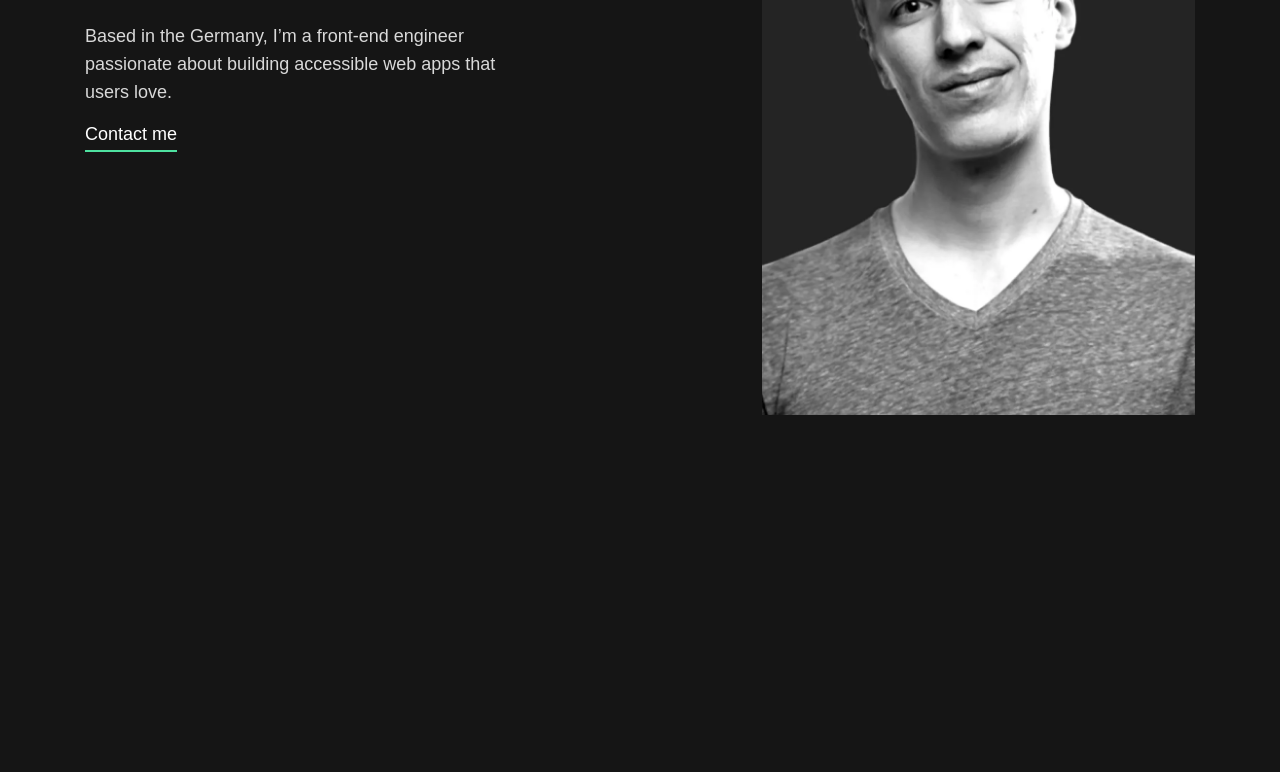
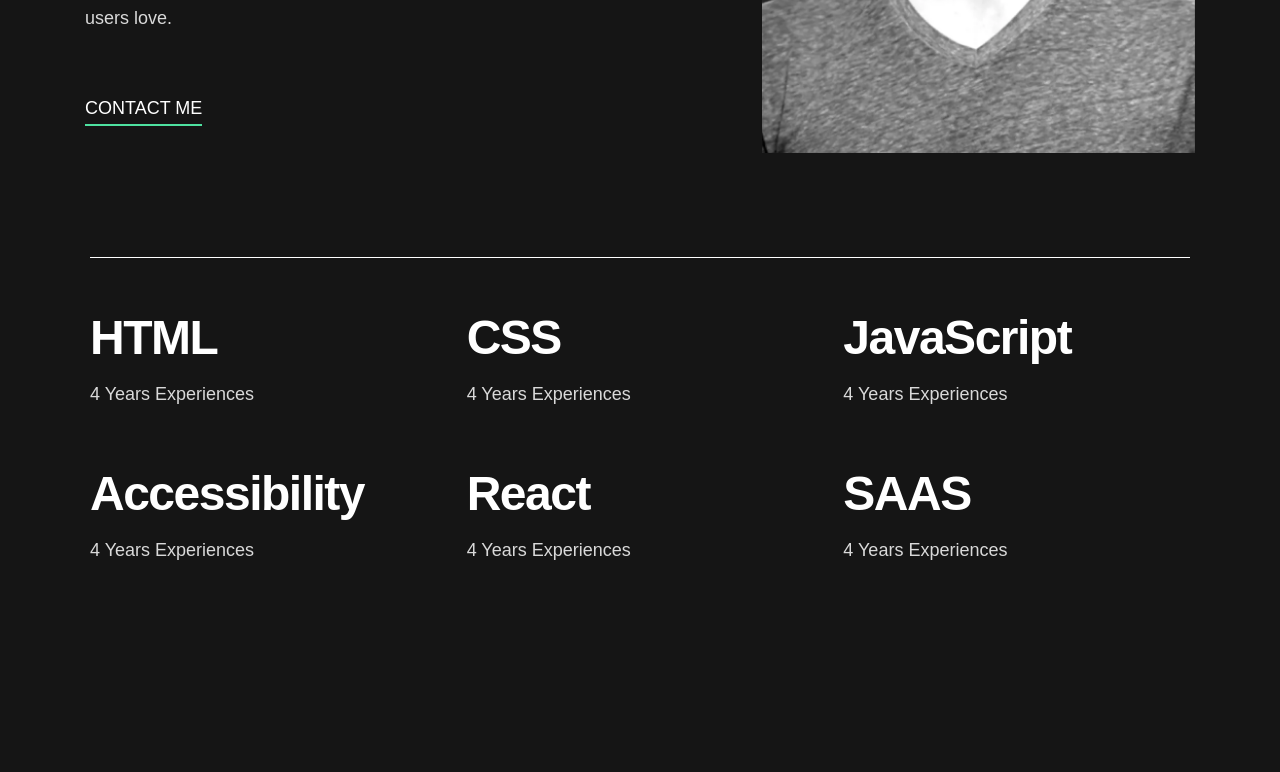
Before and after one commit to MrBeamer/updated-portolio, a Gatsby site: page / in a window 1280 px wide. Shown: the part 547-1319 px from the top of the page. After the commit the page ends 1111 px from the top, so only its background shows below. Built offline with nearby package versions, Linux system fonts and the light colour scheme; Gatsby itself is replaced by a stand-in of ours.

Commit message:
skills done

```diff
--- a/src/components/Header.js
+++ b/src/components/Header.js
@@ -7,13 +7,18 @@
 import patterCircle from "../images/pattern-circle.svg";
 
 const HeroHeader = styled.header`
-  display: flex;
+  display: grid;
+  flex-direction: column;
   max-width: 1110px;
-  margin: 127px auto 104px auto;
+  margin: 0 auto 104px auto;
   position: relative;
 `;
 
-const HeroContent = styled.div``;
+const HeroContent = styled.div`
+  grid-column: 1/3;
+  grid-row: 2;
+  z-index: 1;
+`;
 
 const HeroHeadline = styled.h1`
   font-weight: 700;
@@ -44,10 +49,12 @@
   line-height: 28px;
   color: #d9d9d9;
   max-width: 445px;
+  margin-bottom: 66px;
 `;
 
 const HeroLink = styled(AnchorLink)`
   position: relative;
+  text-transform: uppercase;
 
   &::before {
     content: "";
@@ -62,22 +69,35 @@
 
 const HeroImage = styled.img`
   height: 700px;
-  position: static;
+  max-width: 445px;
+
+  grid-row: 1/4;
+  grid-column: 2;
+  justify-self: flex-end;
 `;
 
 const PatternRings = styled.img`
   height: 129px;
   max-width: 530px;
-  position: absolute;
+  ${
+    "" /* position: absolute;
   top: -9%;
-  left: -24%;
+  left: -24%; */
+  }
+
+  grid-column: 1;
+  grid-row: 1;
+  align-self: flex-end;
+  margin-left: -266px;
+  margin-bottom: -64px;
 `;
 
 const PatternCircle = styled.img``;
 
-const Header = () => {
+const Header = ({ children }) => {
   return (
     <HeroHeader>
+      {children}
       <HeroContent>
         <HeroHeadline>
           Nice to meet you! I’m <Highlight>Michael Beamer</Highlight>.
--- a/src/components/Layout.js
+++ b/src/components/Layout.js
@@ -1,6 +1,7 @@
 import * as React from "react";
 import { createGlobalStyle } from "styled-components";
 import { normalize } from "styled-normalize";
+import styled from "styled-components";
 
 // color: ${(props) => (props.theme === "purple" ? "purple" : "white")};
 
@@ -15,6 +16,7 @@
 a{text-decoration:none; color:inherit; cursor:pointer;}
 button{background-color:transparent; color:inherit; border-width:0; padding:0; cursor:pointer;}
 figure{margin:0;}
+p{margin:0;}
 input::-moz-focus-inner {border:0; padding:0; margin:0;}
 ul, ol, dd{margin:0; padding:0; list-style:none;}
 h1, h2, h3, h4, h5, h6{margin:0; font-size:inherit; font-weight:inherit;}
@@ -23,17 +25,23 @@
   background-color: #151515;
   color: #ffffff;
   font-family: "Space Grotesk", sans-serif;
-  height: 100vw;
   font-size: 1.125rem;
+  }
+`;
+
+const StyledLayout = styled.div`
+  margin: 0 30px;
+  @media only screen and (max-width: 767px) {
+    margin: 0 16px;
   }
 `;
 
 const Layout = ({ children }) => {
   return (
-    <>
+    <StyledLayout>
       <GlobalStyle />
       {children}
-    </>
+    </StyledLayout>
   );
 };
 
--- /dev/null
+++ b/src/components/Main.js
@@ -0,0 +1,14 @@
+import * as React from "react";
+import styled from "styled-components";
+
+const StyledMain = styled.main`
+  max-width: 1100px;
+  margin: 0 auto;
+  border-top: 1px solid #ffffff;
+`;
+
+const Main = ({ children }) => {
+  return <StyledMain>{children}</StyledMain>;
+};
+
+export default Main;
--- a/src/components/Navigation.js
+++ b/src/components/Navigation.js
@@ -10,16 +10,31 @@
 `;
 
 const Nav = styled.nav`
-  max-width: 1110px;
-  margin: 39px auto 0 auto;
+  ${
+    "" /* max-width: 1110px;
+  margin: 39px auto 0 auto; */
+  }
   display: flex;
   justify-content: space-between;
+  margin: 29px 0 127px 0;
+
+  grid-column: 1/3;
+  grid-row: 1;
+  z-index: 1;
+
+  @media only screen and (max-width: 767px) {
+    flex-direction: column;
+    justify-content: space-between;
+    margin-top: 20px;
+    row-gap: 30px;
+  }
 `;
 
 const NavLinks = styled.ul`
   display: flex;
   column-gap: 32px;
   align-items: center;
+  margin-right: 29px;
 `;
 
 const NavLinkItem = styled.li``;
--- /dev/null
+++ b/src/components/Skills.js
@@ -0,0 +1,65 @@
+import * as React from "react";
+import styled from "styled-components";
+
+const SkillGrid = styled.div`
+  display: grid;
+  grid-template-columns: repeat(auto-fill, minmax(300px, 1fr));
+  margin-top: 52px;
+  row-gap: 58px;
+  column-gap: 30px;
+
+  @media only screen and (max-width: 767px) {
+    justify-items: center;
+    text-align: center;
+  }
+`;
+
+const SkillItem = styled.div``;
+
+const SkillHeadline = styled.p`
+  font-weight: 700;
+  font-size: 48px;
+  line-height: 56px;
+  letter-spacing: -1.5px;
+  margin-bottom: 14px;
+`;
+
+const SkillText = styled.p`
+  font-weight: 500;
+  font-size: 18px;
+  line-height: 28px;
+  color: #d9d9d9;
+`;
+
+const Skills = () => {
+  return (
+    <SkillGrid>
+      <SkillItem>
+        <SkillHeadline>HTML</SkillHeadline>
+        <SkillText>4 Years Experiences</SkillText>
+      </SkillItem>
+      <SkillItem>
+        <SkillHeadline>CSS</SkillHeadline>
+        <SkillText>4 Years Experiences</SkillText>
+      </SkillItem>
+      <SkillItem>
+        <SkillHeadline>JavaScript</SkillHeadline>
+        <SkillText>4 Years Experiences</SkillText>
+      </SkillItem>
+      <SkillItem>
+        <SkillHeadline>Accessibility</SkillHeadline>
+        <SkillText>4 Years Experiences</SkillText>
+      </SkillItem>
+      <SkillItem>
+        <SkillHeadline>React</SkillHeadline>
+        <SkillText>4 Years Experiences</SkillText>
+      </SkillItem>
+      <SkillItem>
+        <SkillHeadline>SAAS</SkillHeadline>
+        <SkillText>4 Years Experiences</SkillText>
+      </SkillItem>
+    </SkillGrid>
+  );
+};
+
+export default Skills;
--- a/src/pages/index.js
+++ b/src/pages/index.js
@@ -1,14 +1,19 @@
 import * as React from "react";
-import Navigation from "../components/Navigation";
 import Layout from "../components/Layout";
 import Header from "../components/Header";
+import Navigation from "../components/Navigation";
+import Skills from "../components/Skills";
+import Main from "../components/Main";
 
 const IndexPage = () => {
   return (
     <Layout>
-      <Navigation />
-      <Header />
-      <main></main>
+      <Header>
+        <Navigation />
+      </Header>
+      <Main>
+        <Skills />
+      </Main>
     </Layout>
   );
 };
```
